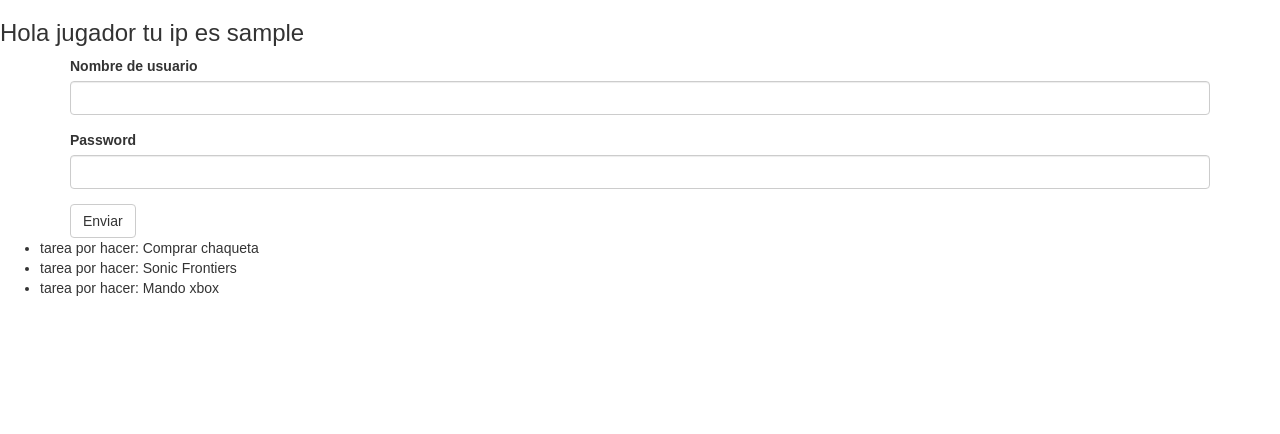
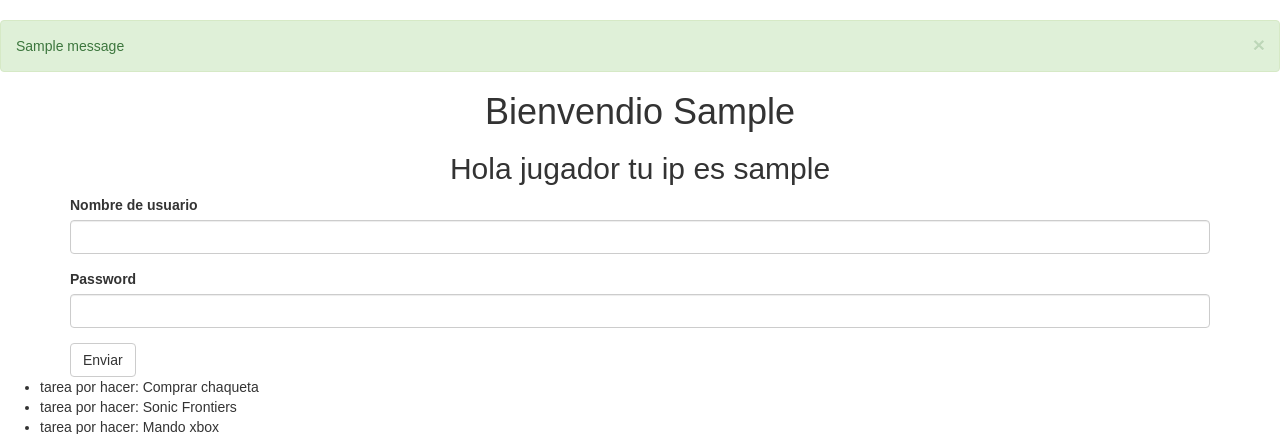
Before and after one commit to Samuel0322M/Python-FlasK, a Flask app: page /hello in a window 1280 px wide. Shown: the part 52-486 px from the top of the page. Run offline with Flask 3, Linux system fonts and the light colour scheme; the visitor is signed in with stand-in values (Sample User, id 1); one stand-in notice (Sample message) is shown; some libraries are stand-ins or nearby versions.

Commit message:
Clase 20

```diff
--- a/main.py
+++ b/main.py
@@ -1,16 +1,16 @@
 #flask con f minuscula es la extension, Flask es la clase que nos permite crear instancias de flask
-from flask import Flask, request, make_response, redirect, render_template, abort, session
+from flask import Flask, request, make_response, redirect, render_template, abort, session, url_for, flash, get_flashed_messages
 from flask_bootstrap import Bootstrap
 from flask_wtf import FlaskForm
 from wtforms.fields import StringField, PasswordField, SubmitField
 from wtforms.validators import data_required
-
+import unittest
 #crear una nueva instancia de flask declaramos una variable llamada app y mandar llamar la clase flask para crear una nueva instancia
 app = Flask(__name__)
 #de esta forma se inicializa bootstrap
 Bootstrap = Bootstrap(app)
 #se puede hacer el debug
-app.debug = "true"
+app.debug = True
 
 app.config['SECRET_KEY'] = 'SUPER SECRETO'
 
@@ -21,8 +21,10 @@ class loginForm(FlaskForm):
     password = PasswordField('Password', [data_required()])
     submit = SubmitField('Enviar')
 
-
-
+@app.cli.command()
+def test():
+    tests = unittest.TestLoader().discover('tests')
+    unittest.TextTestRunner().run(tests)
 
 @app.route('/error')
 def internal_error():
@@ -46,17 +48,24 @@ def index():
 
     return response
 
-@app.route("/hello")
+@app.route("/hello", methods=['GET', 'POST'])
 def hello():
     #creamos una bariable user_ip que va a tener el valor de la ip que detectamos en el request,
     #request tiene una propiedad llamdaa request addr que es igual a la ip del usuario
     user_ip = session.get("user_ip")
     login_form = loginForm()
+    username = session.get('username')
     context = {
         "user_ip":user_ip,
         "todos": todos,
-        'login_form': login_form
+        'login_form': login_form,
+        'username': username
     }
+    if login_form.validate_on_submit():
+        username = login_form.username.data
+        session['username'] = username
+        flash('El usuario ' + username + ' se ha registrado con exito')
+        return redirect(url_for('hello'))
 
     return render_template("index.html", **context)
 
--- a/requirements.txt
+++ b/requirements.txt
@@ -1,3 +1,5 @@
 Flask
 flask-bootstrap
 flask-wtf
+flask-test
+flask-testing
--- a/static/Style/style.css
+++ b/static/Style/style.css
@@ -7,11 +7,16 @@ img {
 }
 
 h1  {
+    text-align: center;
     margin: 10px;
 }
 
 p  {
     margin: 10px;
+}
+
+h2 {
+  text-align: center;
 }
 
 
--- a/templates/base.html
+++ b/templates/base.html
@@ -14,6 +14,18 @@
         {% include "navbar.html" %}
       {% endblock %}
 
+      {%  for message in get_flashed_messages() %}
+        <div class="alert alert-success alert-dismissible">
+          <button type="button" data-dismiss="alert" class="close">&times;</button>
+          {{ message }}
+        </div>
+      {% endfor %}
+
       {% block content %}{% endblock %}
 
+      {% block scripts %}
+      {{super()}}
+      {% endblock %}
+
+
     {% endblock %}
--- a/templates/index.html
+++ b/templates/index.html
@@ -6,8 +6,11 @@
     <!--Este codigo lo que hace es validar si la ip del usuario existe o contiene algo si es asi muestra el mensaje
     si no le muestra un link para que lo redireccione al inicio y caputre la ip y la guarde en la cookie-->
     {% block content %}
+    {% if username %}
+        <h1>Bienvendio  {{username | capitalize  }} </h1>
+    {% endif %}
     {% if user_ip %}
-    <h3>Hola jugador tu ip es {{ user_ip }}</h3>
+    <h2>Hola jugador tu ip es {{ user_ip }}</h2>
     {% else %}
     <a href="{{ url_for('index') }}">Ir a inicio</a>
     {% endif %}
```
Also changed, not shown: tests/test_base.py (added, +34 -0 lines), 1 other file.
